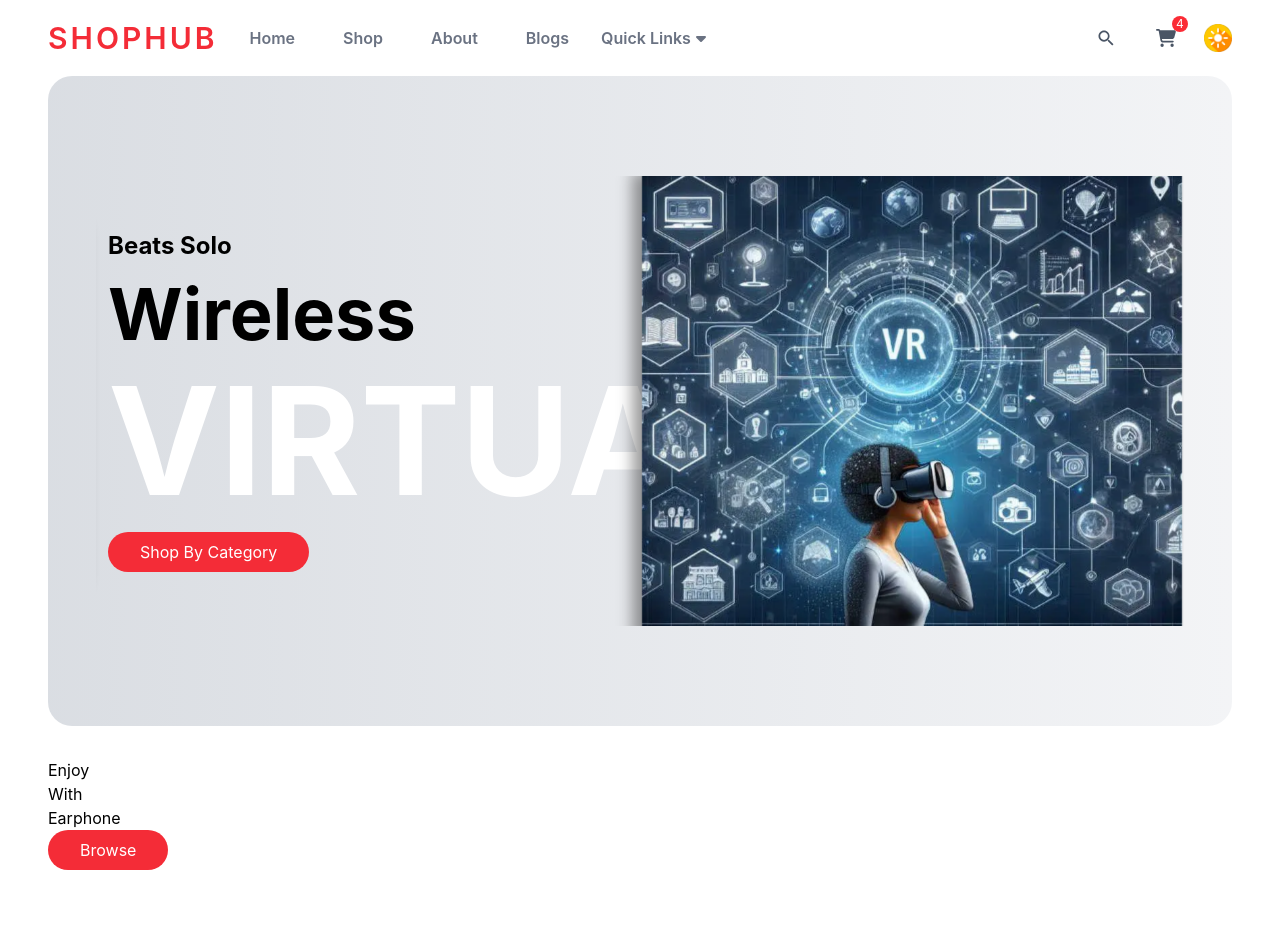
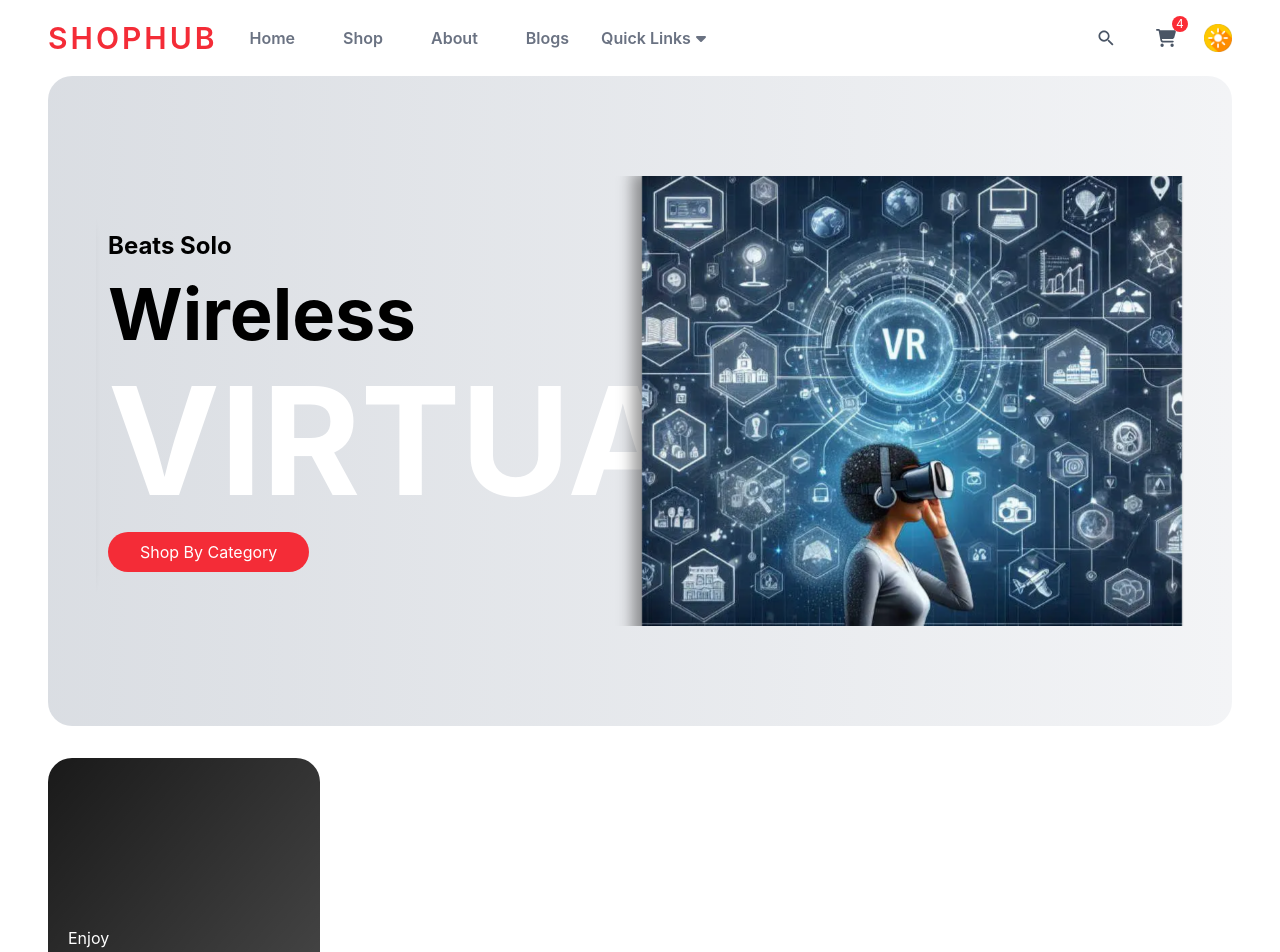
Before and after one commit to kaxadeveloper/Ecommerce, a React (Vite) app: page / in a window 1280 px wide. Shown: the top 952 px of the page. Before the commit the page ends 902 px from the top, so only its background shows below. Built offline with nearby package versions, Linux system fonts and the light colour scheme.

Commit message:
add styles

```diff
--- a/src/components/Category/Category.jsx
+++ b/src/components/Category/Category.jsx
@@ -9,9 +9,9 @@ const Category = () => {
         <div className='py-8'>
             <div className='container'>
                 <div className="grid grid-cols-1 sm:grid-cols-2 lg:grid-cols-4 gap-8">
-                    <div>
+                    <div className='py-10 pl-5 bg-gradient-to-br from-black/90 to-black/70 text-white rounded-3xl relative h-[320px] flex items-end'>
                         <div>
-                            <div>
+                            <div className=''>
                                 <p>Enjoy</p>
                                 <p>With</p>
                                 <p>Earphone</p>
```
